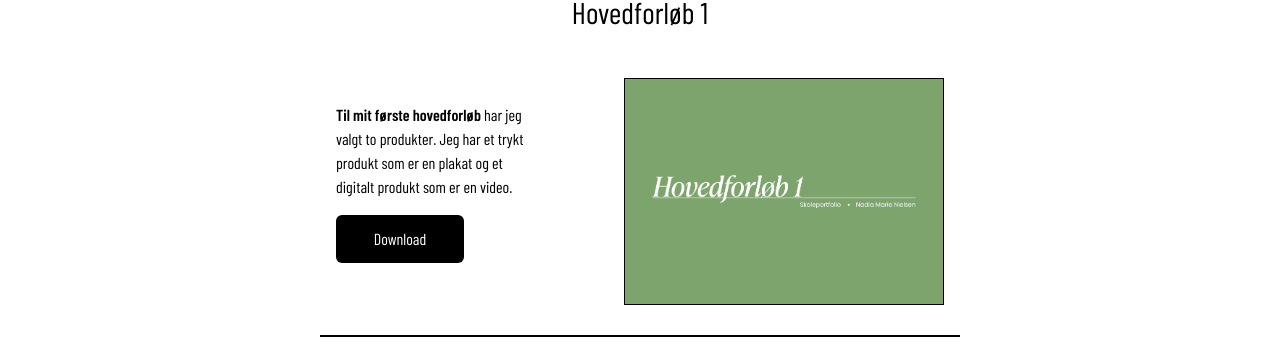
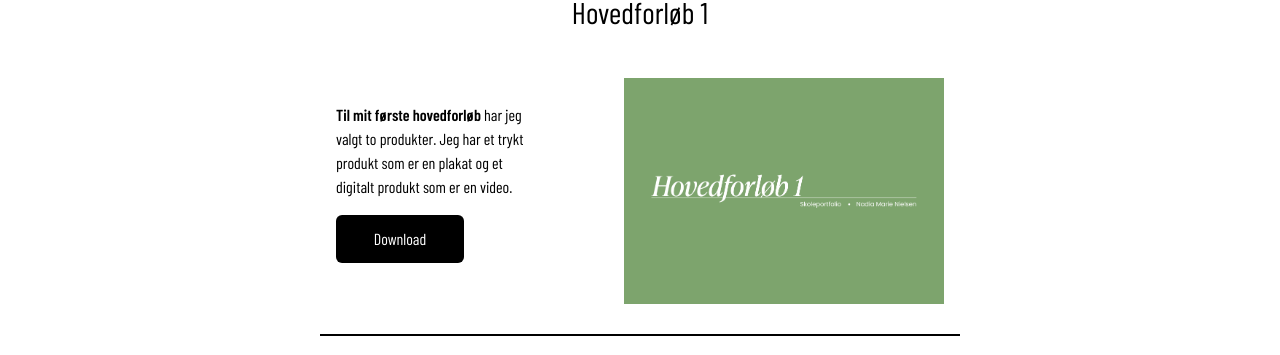
Before and after one commit to nadianielsen/nadiasportfolio2023, a React (Create React App) app: page /hf1 in a window 1280 px wide. Shown: the part 126-481 px from the top of the page. Built offline with nearby package versions, Linux system fonts and the light colour scheme; a web font is replaced by a local one; what tailwindcss-animated would draw is missing.

Commit message:
removed border around img

```diff
--- a/src/pages/Hf1.js
+++ b/src/pages/Hf1.js
@@ -10,7 +10,7 @@ const Hf1 = () => {
                     <p className="w-[18rem] size800:w-[13rem]"><span className="font-semibold">Til mit første hovedforløb</span> har jeg valgt to produkter. Jeg har et trykt produkt som er en plakat og et digitalt produkt som er en video.</p>
                     <DownloadButton filepdf={""} downloadPDF={""} extraStyle={"my-4 m-auto size800:m-0 size800:my-4"} />
                 </div>
-                <img className="w-80 border border-black" src="./images/Arbejdsportfolio - Hovedforløb 1 - Nadia Marie Nielsen.jpg" alt="billed af skoleportfolio" />
+                <img className="w-80" src="./images/Arbejdsportfolio - Hovedforløb 1 - Nadia Marie Nielsen.jpg" alt="billed af skoleportfolio" />
             </section>
             <span className="w-[50%] h-2 border-b-2 border-black place-self-center"></span>
             <section className="place-self-center">
```
